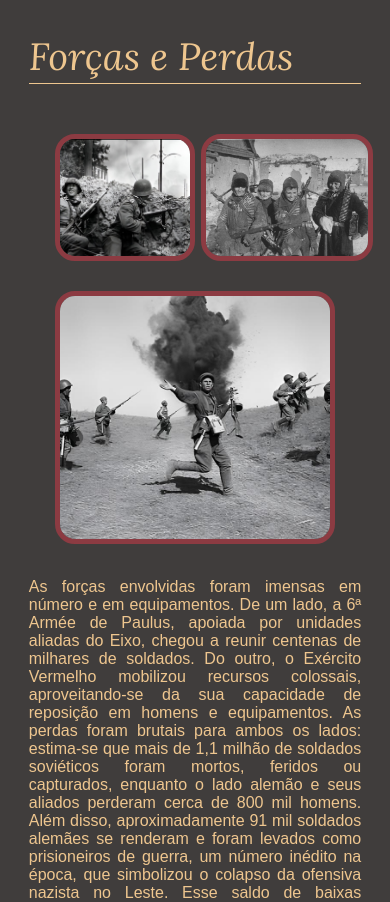
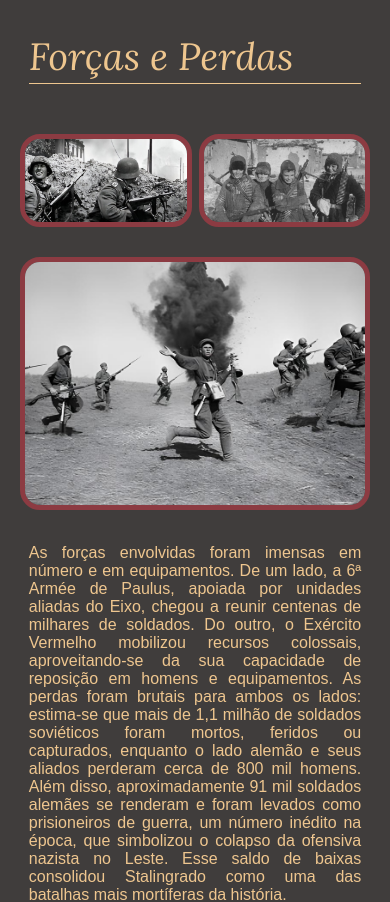
Before and after one commit to Gab-loren7/siteStalingrado_Humanas, a React (Create React App) app in the folder codigo/: page / in a window 390 px wide. Shown: the part 2640-3542 px from the top of the page. Built offline with nearby package versions, Linux system fonts and the light colour scheme; a web font is replaced by a local one.

Commit message:
Update Home.module.css

```diff
--- a/codigo/src/pages/Home/Home.module.css
+++ b/codigo/src/pages/Home/Home.module.css
@@ -394,7 +394,7 @@ footer {
     }
 }
 
-@media screen and (max-width: 420px) {
+@media screen and (max-width: 485px) {
 
     .container_dataLocal span {
         font-size: 14px;
@@ -458,8 +458,14 @@ footer {
         height: 20vh;
     }
 
-    .boxfotoTop {
-        height: 15vh;
+    .galeriaFotos{
+        height: auto;
+        width: 100%;
+    }.boxfotoTop {
+        height: 11vh;
+    }.imgSoldado {
+        height: 30vh;
+        width: 100%;
     }
 }
 
```
